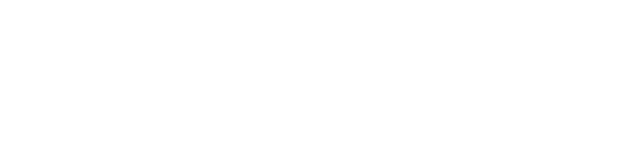
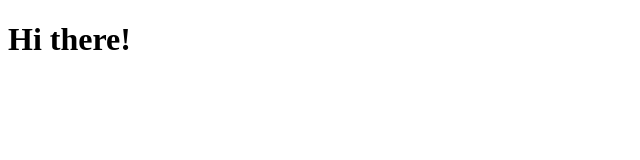
Before and after one commit to Mokki78/NewPortofolio, a website: page index.html in a window 1280 px wide. Shown: the whole page, without its empty margins (0-640 px from the left). Drawn offline with Linux system fonts and the light colour scheme.

Commit message:
Index small change

```diff
--- a/index.html
+++ b/index.html
@@ -13,8 +13,9 @@
 
 <body>
   <header>
+      <h1>Hi there!</h1>
 
-    </nav>
+
   </header>
   <main>
 </main>
```
